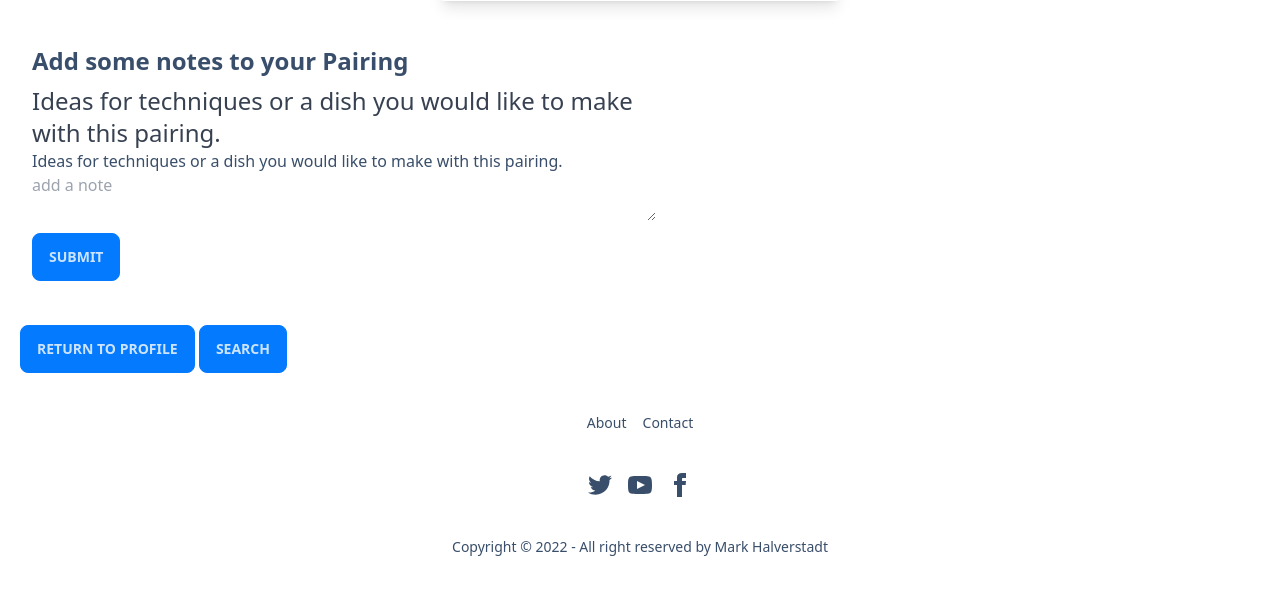
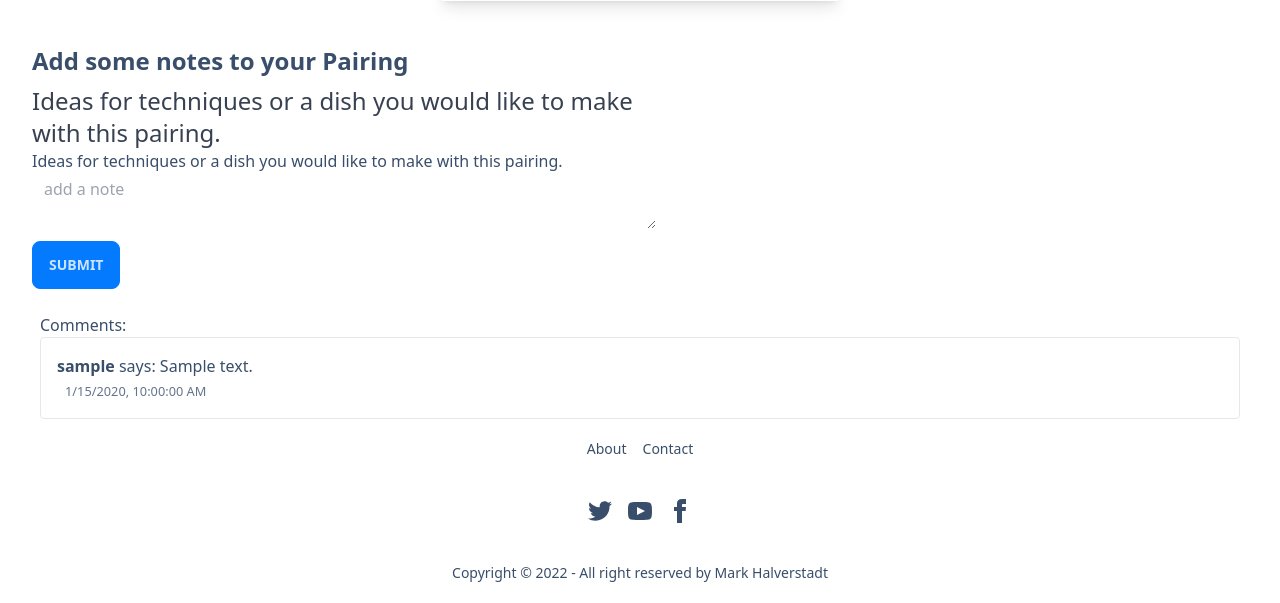
Before and after one commit to mhalverstadt/The-Flavor-DB, a Node server app: page /pairing/600000000000000000000001 in a window 1280 px wide. Shown: the part 701-1304 px from the top of the page. Before the commit the page ends 1257 px from the top, so only its background shows below. Run offline with Node 20, Linux system fonts and the light colour scheme; a user stored in the database is signed in; tables that the repository leaves empty hold one stand-in row (values such as "Sample post"); grey boxes marked "Sample" are stand-in pictures; style sheets or scripts are compiled from the project's sources; some libraries are stand-ins or nearby versions.

Commit message:
added comments section to pairing page

```diff
--- a/controllers/comments.js
+++ b/controllers/comments.js
@@ -10,6 +10,7 @@ module.exports = {
         likes: 0,
         user: req.user.id,
         pairing: req.params.id,
+        userName: req.user.userName,
       });
       console.log("Comment has been added!");
       res.redirect("/pairing/"+req.params.id);
--- a/controllers/pairings.js
+++ b/controllers/pairings.js
@@ -77,7 +77,7 @@ module.exports = {
   getPairing: async (req, res) => {
     try {
       const pairing = await Pairing.findById(req.params.id);
-      const comments = await Comment.find({post: req.params.id}).sort({ createdAt: "desc" }).lean();
+      const comments = await Comment.find({pairing: req.params.id}).sort({ createdAt: "desc" }).lean();
       res.render("pairing.ejs", { pairing: pairing, user: req.user, comments: comments });
     } catch (err) {
       console.log(err);
@@ -95,7 +95,7 @@ module.exports = {
         // cloudinaryId: result.public_id || null,
         notes: req.body.note || null,
         likes: 0,
-        user: req.user.id,
+        user: req.user.id || null,
         userName: req.user.userName,
       });
       res.redirect(`/profile`)
--- a/public/main.js
+++ b/public/main.js
@@ -54,6 +54,8 @@ saveBtn.onclick = async function(event){
     for(let i = 0; i < pairingArray.length; i++){
         pairings.push(pairingArray[i].innerHTML)
     }
+    pairings = pairings.filter(Boolean)
+    console.log(pairings)
     let data = await fetch(`/createPairing`, {method: 'POST', headers: new Headers({ "Content-Type": "application/json" }), body: JSON.stringify({ keyIngredient, pairings, })})
         window.location.assign(`/profile`)
 }
--- a/routes/pairings.js
+++ b/routes/pairings.js
@@ -3,6 +3,7 @@ const router = express.Router();
 const upload = require("../middleware/multer");
 const pairingsController = require("../controllers/pairings");
 const { ensureAuth, ensureGuest } = require("../middleware/auth");
+const commentsController = require("../controllers/comments");
 
 //Pairing Routes - simplified for now
 router.get("/:id", ensureAuth, pairingsController.getPairing);
@@ -10,5 +11,6 @@ router.get("/:id", ensureAuth, pairingsController.getPairing);
 router.put("/likePairing/:id", pairingsController.likePairing);
 router.put("/createNote/:id", pairingsController.createNote);
 router.delete("/deletePairing/:id", pairingsController.deletePairing);
+router.post("/createComment/:id",  commentsController.createComment);
 
 module.exports = router;
--- a/views/builder.ejs
+++ b/views/builder.ejs
@@ -72,7 +72,7 @@
 
                 <div class="px-6 py-4">
                   <div class="font-bold text-xl mb-2"><%=communityPairings[i].keyIngredient[0].toUpperCase() + communityPairings[i].keyIngredient.slice(1)%></div>
-                  <p class="font-bold"><%=communityPairings[i].pairings.join(' + ')%></p>
+                  <p class="font-bold"><%=communityPairings[i].pairings.join(' + ').toLowerCase()%></p>
                 </div>
 
                 <!-- note if one -->
--- a/views/pairing.ejs
+++ b/views/pairing.ejs
@@ -12,12 +12,11 @@
       <div class="px-6 py-4">
         <div class="font-bold text-3xl mb-2"><%= pairing.keyIngredient %></div>
         <p class="text-gray-700 text-2xl">
-          <%=pairing.pairings.join(' + ')%>
+          <%=pairing.pairings.join(' + ').toLowerCase()%>
         </p>
       </div>
 
       <!-- pairing notes -->
-
       <%if(pairing.notes){ %>
         <div class="m-4 border">
           <h5>Notes:</h5>
@@ -50,7 +49,7 @@
   </div>
   <!-- end pairing -->
 
-  <section>
+  <section class="max-h-fit">
     <!-- add note to your own pairing -->
     <%if(pairing.user == user.id){ %>
       <div class="p-2 mx-auto">
@@ -64,7 +63,7 @@
             <form action="/pairing/createNote/<%=pairing._id%>?_method=PUT" method="POST">
             <div class="mb-3">
                 <label for="note" class="form-label">Ideas for techniques or a dish you would like to make with this pairing.</label>
-                  <textarea type="textarea" placeholder="add a note" class="form-control input-bordered min-w-full" id="note" name="note"></textarea>
+                  <textarea type="textarea" placeholder="add a note" class="form-control input-bordered min-w-full py-1 px-3" id="note" name="note"></textarea>
             </div>
             <button type="submit" class="justify-item-end btn btn-primary">Submit</button>
           </form>
@@ -76,37 +75,42 @@
 
   <!-- add comments to another user's pairing -->
   <%if(pairing.user != user.id){ %>
-      <div class="mt-5">
-        <h2>Add A Comment To This Pairing</h2>
+    <div class="p-2 mx-auto">
+      <div class="max-w-2xl rounded overflow-hidden">
+        <div class="px-6 py-4">
+          <h2 class="font-bold text-2xl mb-2">
+            Add A Comment To This Pairing
+          </h2>
             <form
-          action="/pairing/createComment/<%=pairing._id%>"
-          method="POST">
+              action="/pairing/createComment/<%=pairing._id%>" method="POST">
               <div class="mb-3">
-              <label for="comment" class="form-label">Comment</label>
-              <input type="textarea" class="form-control" id="comment" name="comment">
+                  <label for="comment" class="form-label">Tell this user what you think of their pairing!</label>
+                  <textarea class="input-bordered min-w-full px-3 py-1" id="comment" name="comment" placeholder="Add a comment!"></textarea>
               </div>
               <button type="submit" class="btn btn-primary">Submit</button>
             </form>
         </div>
+      </div>
+    </div>
   <% } %>
 
+  </section>
+
+  <section class="mx-10">
     <!-- see comments from other users -->
-    <%if(pairing.comments){ %>
-      <ul class="border">
+    <%if(comments){ %>
+      <h3>Comments:</h3>
+        <ul class="border rounded">
           <% for(var i=0; i<comments.length; i++) {%>
-          <li class="col-6 justify-content-between mt-5">
-            <%= comments[i].comment%>
+            <li class="col-6 justify-content-between m-4">
+              <strong><%=comments[i].userName%></strong> says: <%= comments[i].comment%><br>
+              <small class="text-slate-500 px-2"><%=comments[i].createdAt.toLocaleString()%></small>
             </li>
           <% } %>
         </ul>
     <% } %>
   </section>
 
-    <div class="col-6 m-5">
-      <a class="btn btn-primary" href="/profile">Return to Profile</a>
-      <a class="btn btn-primary" href="/builder">Search</a>
-    </div>
-
 </main>
 
 <%- include('partials/footer') -%>
--- a/views/profile.ejs
+++ b/views/profile.ejs
@@ -26,7 +26,7 @@
                   <% } %>
                 <div class="px-6 py-4">
                   <div class="font-bold text-xl mb-2"><%=pairings[i].keyIngredient%></div>
-                  <p><%=pairings[i].pairings.join(' + ')%></p>
+                  <p><%=pairings[i].pairings.join(' + ').toLowerCase()%></p>
                 </div>
                 <div class="px-6 pt-4 pb-2">
                   <div class="card-actions justify-end">
```
Also changed, not shown: models/Comment.js (+5 -2 lines). Lines whose indentation alone changed are shown as unchanged.
